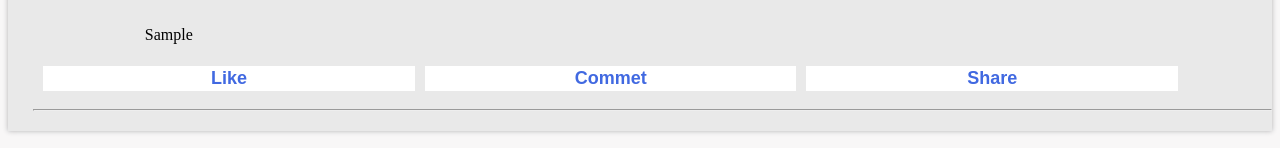
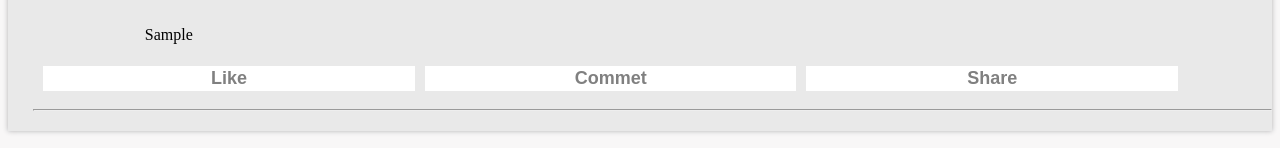
Before and after one commit to Ibrahims168/domPost, a plain HTML site: page index.html in a window 1280 px wide. Both pictures are taken after typing "Sample" into the empty fields and a click on the button "Post". Shown: the part 659-807 px from the top of the page. Drawn offline with Linux system fonts and the light colour scheme.

Commit message:
click like

```diff
--- a/main.js
+++ b/main.js
@@ -70,7 +70,8 @@ const createPost = function () {
         }
     }
 
-    like.style.color
+    like.style.color = "gray"
+    comment.style.color = "gray"
     like.addEventListener('click', likeBtn)
 
     const commentBtn = function () {
--- a/style.css
+++ b/style.css
@@ -118,7 +118,7 @@ body{
     margin-left: 10px;
     border: none;
     background-color: white;
-    color: royalblue;
+    color: gray;
     transition: 0.2s;
     font-size: large;
     font-weight: 600;
```
